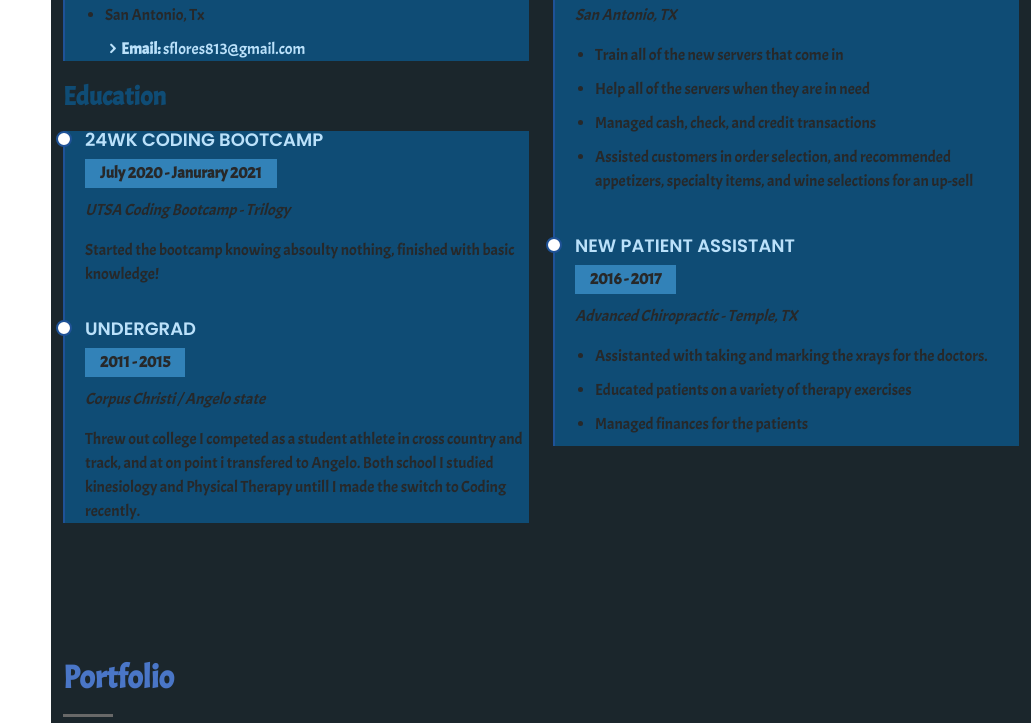
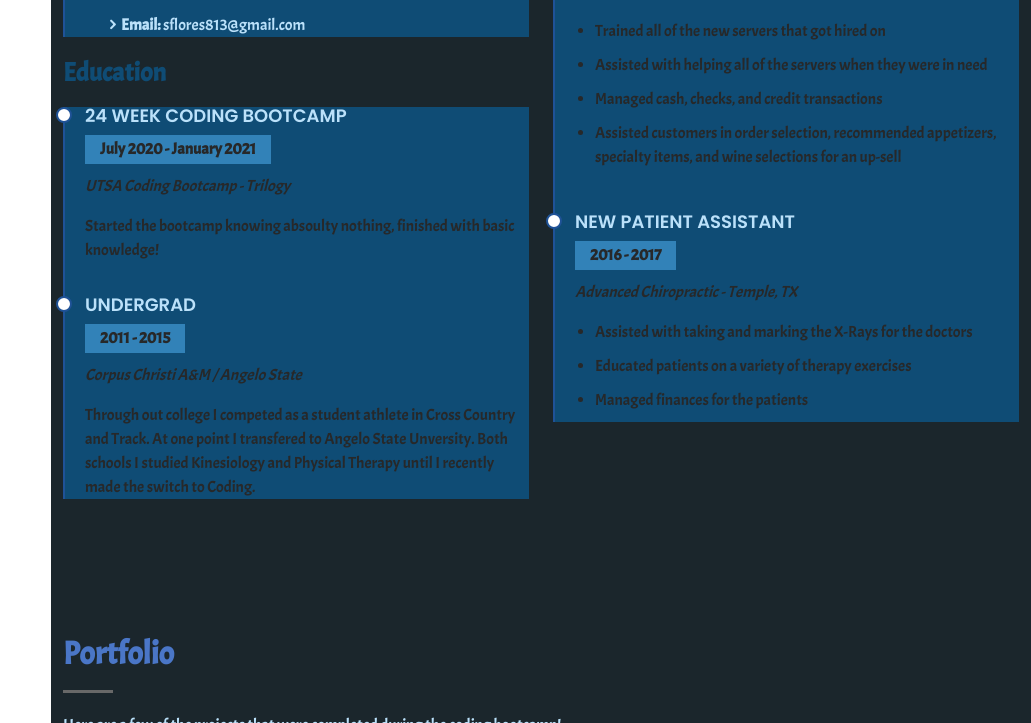
Before and after one commit to sflores813/Portfolio, a plain HTML site: page index.html in a window 1280 px wide. Shown: the part 2284-3007 px from the top of the page, without its empty margins (249-1280 px from the left). Drawn offline with Linux system fonts and the light colour scheme.

Commit message:
some fixs

```diff
--- a/index.html
+++ b/index.html
@@ -83,7 +83,7 @@
 
         <div class="section-title">
           <h2>About</h2>
-          <p> My name is Stephen Flores I am a new and learning Full Stack Developer!</p>
+          <p> </p>
         </div>
 
         <div class="row">
@@ -98,7 +98,7 @@
             <div class="row">
               <div class="col-lg-6">
                 <ul>
-                  <li><i class="icofont-rounded-right"></i> <strong>Birthday:</strong> 04 April 1993</li>
+                  <li><i class="icofont-rounded-right"></i> <strong>Birthday:</strong> 23 April 1993</li>
                   <li><i class="icofont-rounded-right"></i> <strong>Age:</strong> 27</li>
 
                   <!-- <li><i class="icofont-rounded-right"></i> <strong>Phone:</strong> +123 456 7890</li> -->
@@ -132,7 +132,7 @@
 
         <div class="section-title">
           <h2>Skills</h2>
-          <p>Im only 24+weeks into coding here are some of the langues I am comfortable with.</p>
+          <p>I'm only 24+ weeks into coding, and here are some of the languages I am comfortable with.</p>
         </div>
 
         <div class="row skills-content">
@@ -199,7 +199,7 @@
               <h4>Stephen Flores</h4>
               <p><a href="https://drive.google.com/file/d/1cUQUIKdUr5h5tq4_tEBl0FJi19CbfB2W/view?usp=sharing">Click here for a copy of my resume!</a></p>
               <ul>
-                <li>San Antonio, Tx</li>
+                <li>San Antonio, TX</li>
                 <!-- <li></li> -->
                 <a href="mailto:sflores813@gmail.com"> <i class ="icofont-rounded-right"></i><strong>Email:</strong> sflores813@gmail.com</a>
               </ul>
@@ -207,16 +207,16 @@
 
             <h3 class="resume-title">Education</h3>
             <div class="resume-item">
-              <h4>24wk Coding Bootcamp</h4>
-              <h5>July 2020 - Janurary 2021</h5>
+              <h4>24 Week Coding Bootcamp</h4>
+              <h5>July 2020 - January 2021</h5>
               <p><em>UTSA Coding Bootcamp - Trilogy</em></p>
               <p>Started the bootcamp knowing absoulty nothing, finished with basic knowledge!</p>
             </div>
             <div class="resume-item">
               <h4>Undergrad</h4>
               <h5>2011 - 2015 </h5>
-              <p><em>Corpus Christi / Angelo state</em></p>
-              <p>Threw out college I competed as a student athlete in cross country and track, and at on point i transfered to Angelo. Both school I studied kinesiology and Physical Therapy untill I made the switch to Coding recently.</p>
+              <p><em>Corpus Christi A&M / Angelo State</em></p>
+              <p>Through out college I competed as a student athlete in Cross Country and Track. At one point I transfered to Angelo State Unversity. Both schools I studied Kinesiology and Physical Therapy until I recently made the switch to Coding.</p>
             </div>
           </div>
           <div class="col-lg-6" data-aos="fade-up" data-aos-delay="100">
@@ -226,10 +226,10 @@
               <h5>2019 - Present</h5>
               <p><em>San Antonio, TX </em></p>
               <ul>
-                <li>Train all of the new servers that come in</li>
-                <li>Help all of the servers when they are in need</li>
-                <li>Managed cash, check, and credit transactions</li>
-                <li>Assisted customers in order selection, and recommended appetizers, specialty items, and wine
+                <li>Trained all of the new servers that got hired on</li>
+                <li>Assisted with helping all of the servers when they were in need</li>
+                <li>Managed cash, checks, and credit transactions</li>
+                <li>Assisted customers in order selection, recommended appetizers, specialty items, and wine
                   selections for an up-sell</li>
 
               </ul>
@@ -239,7 +239,7 @@
               <h5>2016 - 2017</h5>
               <p><em>Advanced Chiropractic - Temple, TX</em></p>
               <ul>
-                <li>Assistanted with taking and marking the xrays for the doctors.</li>
+                <li>Assisted with taking and marking the X-Rays for the doctors</li>
                 <li>Educated patients on a variety of therapy exercises</li>
                 <li>Managed finances for the patients</li>
 
```
